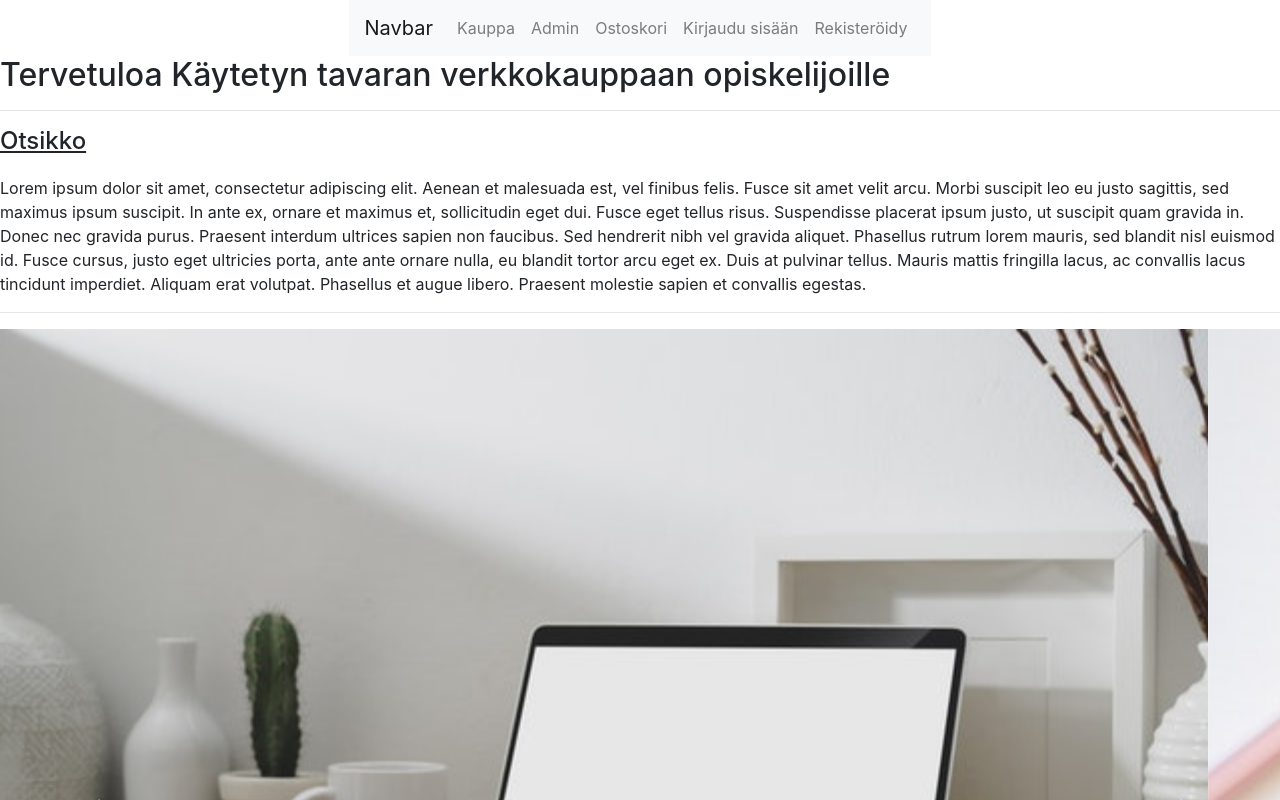
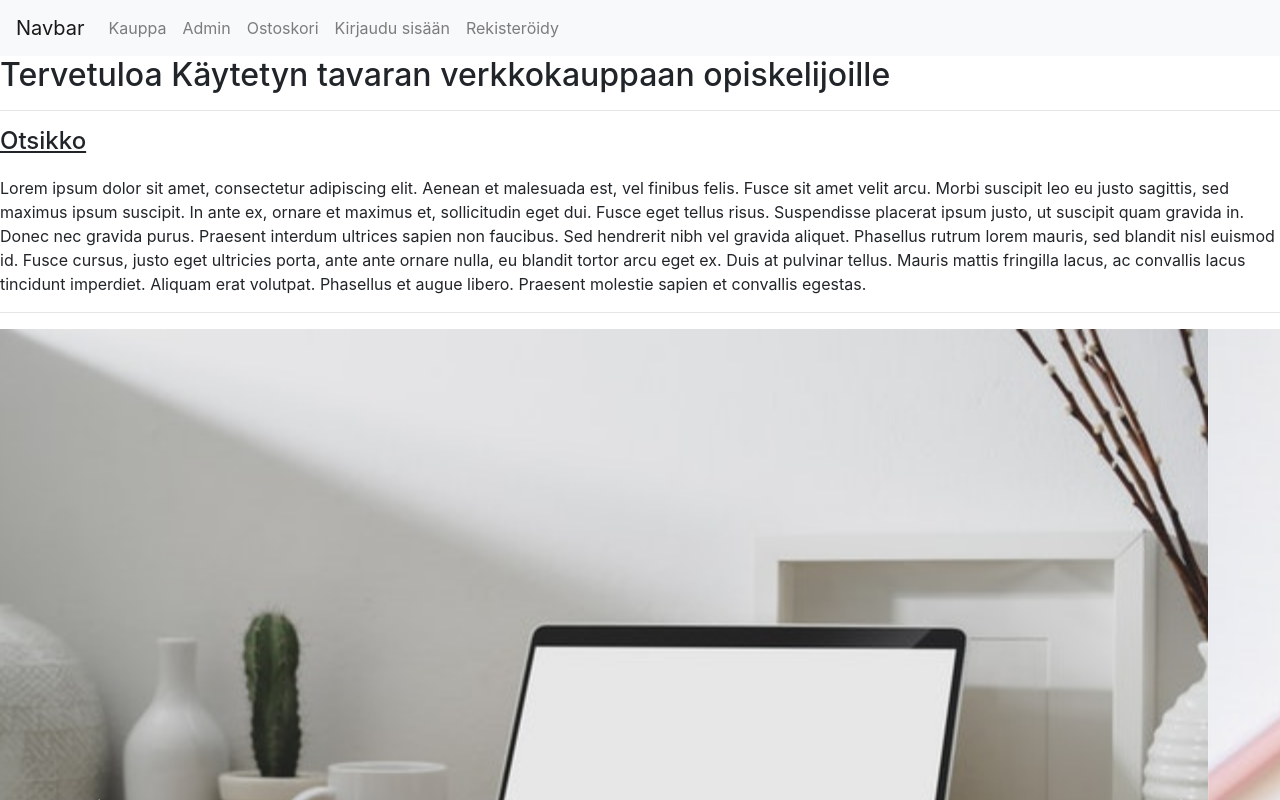
Before and after one commit to anaatti67/Projekti2, a React (Create React App) app in the folder fullstack/frontend/: page / in a window 1280 px wide. Shown: the top 800 px of the page. Built offline with nearby package versions, Linux system fonts and the light colour scheme.

Commit message:
Aux.js
ölkölk

```diff
--- a/fullstack/frontend/package.json
+++ b/fullstack/frontend/package.json
@@ -6,6 +6,7 @@
     "@testing-library/jest-dom": "^4.2.4",
     "@testing-library/react": "^9.4.1",
     "@testing-library/user-event": "^7.2.1",
+    "aux": "0.0.6",
     "bootstrap": "^4.4.1",
     "cors": "^2.8.5",
     "eslint": "^6.8.0",
--- a/fullstack/frontend/src/App.js
+++ b/fullstack/frontend/src/App.js
@@ -14,7 +14,7 @@ import 'bootstrap/dist/css/bootstrap.min.css';
 // Add Navigation here
 const Navi = () => {
     return (
-      <Nav className="justify-content-center" >
+
       <Navbar  bg="light" expand="md">
         <Navbar.Brand href='/'>Navbar</Navbar.Brand>
         <Navbar.Toggle aria-controls="basic-navbar-nav" />
@@ -33,7 +33,7 @@ const Navi = () => {
           </Nav>
         </Navbar.Collapse>
       </Navbar>
-      </Nav>
+
       )
   }
 
```
Also changed, not shown: 1 other file (tests, documents, lock files or other folders).
